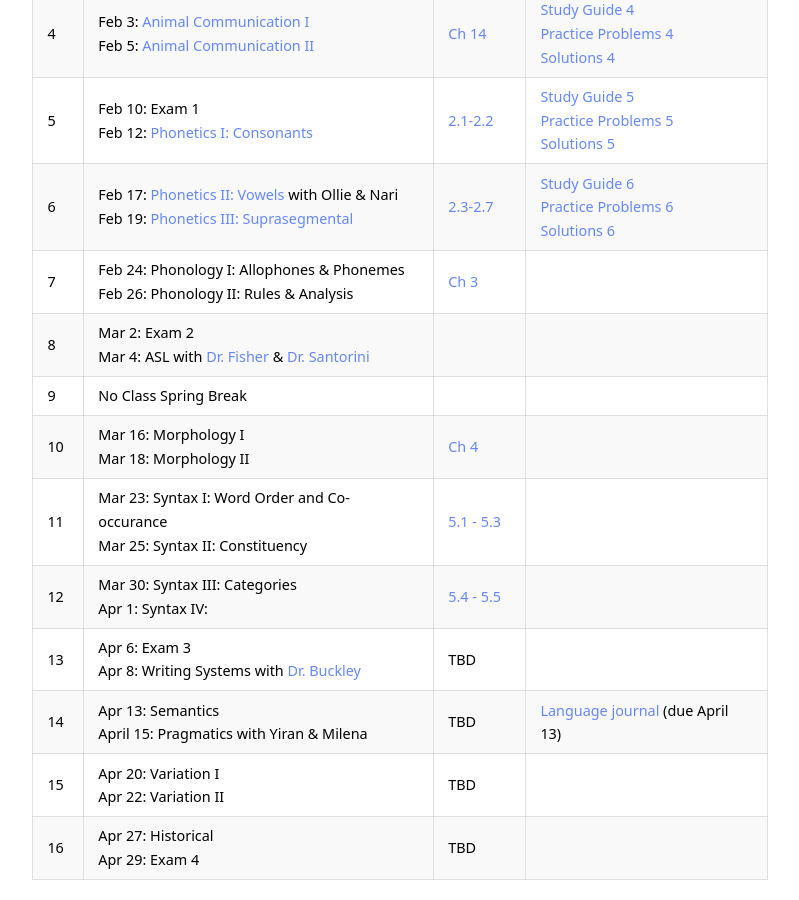
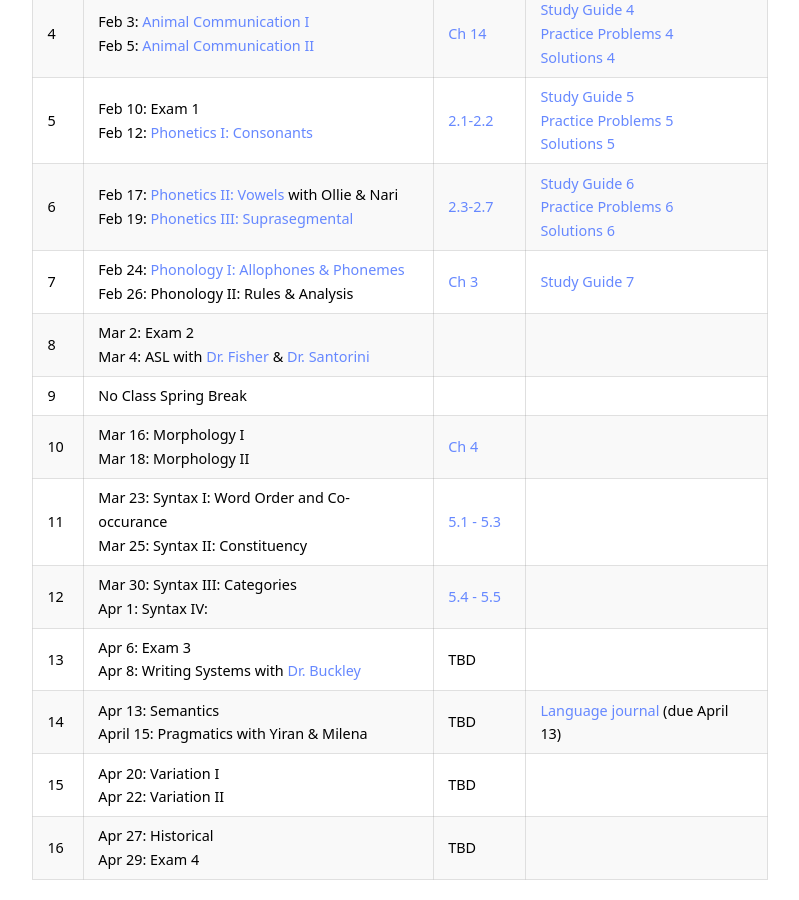
Before and after one commit to kschuler/ling001, a Jekyll site: the page built from index.md, in a window 1280 px wide and 900 px high, scrolled down 2611 px. Shown: the whole window, without its empty margins (240-1039 px from the left). Built offline with Jekyll 4.4.1, drawn with Linux system fonts in a browser that asks for light colours.

Commit message:
Update index.md

```diff
--- a/index.md
+++ b/index.md
@@ -67,7 +67,7 @@ Wk  | Lecture | Readings | Resources
 4 | Feb 3: [Animal Communication I](resources/Ling001-20A-05-AnimalCommunication.pdf)<br>Feb 5: [Animal Communication II](resources/Ling001-20A-06-AnimalCommunication2.pdf)   | [Ch 14](https://app.perusall.com/courses/intro-to-linguistics-1/chapter-14-13?assignmentId=7ag64J2jqfoSDxxoo&part=1) | [Study Guide 4](resources/studyguide-week4.pdf)<br>[Practice Problems 4](resources/practiceproblems-week4.pdf)<br>[Solutions 4](resources/solutions-week4.pdf)
 5 | Feb 10: **Exam 1** <br> Feb 12: [Phonetics I: Consonants](resources/Ling001-20A-07-Consonants.pdf)| [2.1-2.2](https://app.perusall.com/courses/intro-to-linguistics-1/chapter-2-2-0-to-2-2?assignmentId=39n2C4wgg4umcp5Kz&part=1) | [Study Guide 5](resources/studyguide-week5.pdf)<br>[Practice Problems 5](resources/practiceproblems-week5.pdf)<br>[Solutions 5](resources/solutions-week5.pdf)
 6 | Feb 17: [Phonetics II: Vowels](resources/Ling001-20A-08-Vowels.pdf) with Ollie & Nari<br>Feb 19: [Phonetics III: Suprasegmental](resources/Ling001-20A-09-Supraseg.pdf) | [2.3-2.7](https://app.perusall.com/courses/intro-to-linguistics-1/chapter-2-2-3-to-2-7?assignmentId=yzAbFgYmhd9ax6sLy&part=1) | [Study Guide 6](resources/studyguide-week6.pdf) <br> [Practice Problems 6](resources/practiceproblems-week6.pdf)<br> [Solutions 6](resources/solutions-week6.pdf)
-7 | Feb 24: Phonology I: Allophones & Phonemes<br>Feb 26: Phonology II: Rules & Analysis | [Ch 3](https://app.perusall.com/courses/intro-to-linguistics-1/chapter-3-3-1-to-3-5?assignmentId=HKF3XuDMARwyE6Wt8&part=1)|
+7 | Feb 24: [Phonology I: Allophones & Phonemes](resources/Ling001-20A-10-PhonologyI.pdf)<br>Feb 26: Phonology II: Rules & Analysis | [Ch 3](https://app.perusall.com/courses/intro-to-linguistics-1/chapter-3-3-1-to-3-5?assignmentId=HKF3XuDMARwyE6Wt8&part=1)| [Study Guide 7](resources/studyguide-week7.pdf)<br>
 8 | Mar 2: **Exam 2** <br>Mar 4: ASL with [Dr. Fisher](https://web.sas.upenn.edu/asl-deafstudies/) & [Dr. Santorini](https://www.ling.upenn.edu/~beatrice/)|  |
 9 | **No Class Spring Break** |  |
 10 | Mar 16: Morphology I<br>Mar 18: Morphology II | [Ch 4](https://app.perusall.com/courses/intro-to-linguistics-1/chapter-4-4-1-4-5?assignmentId=pxa2xEZE3KQXDioBC&part=1) |
```
